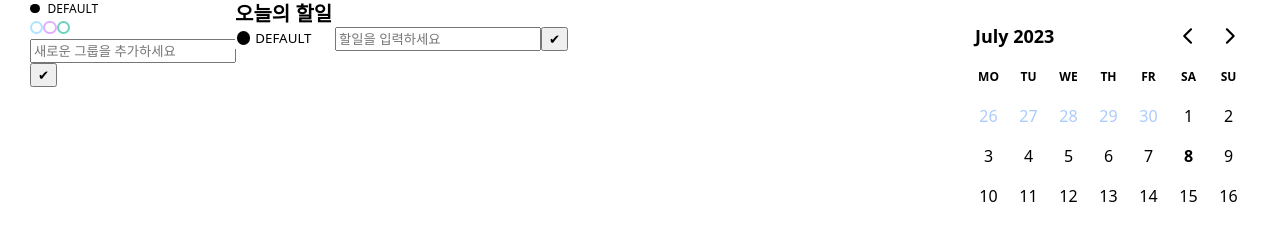
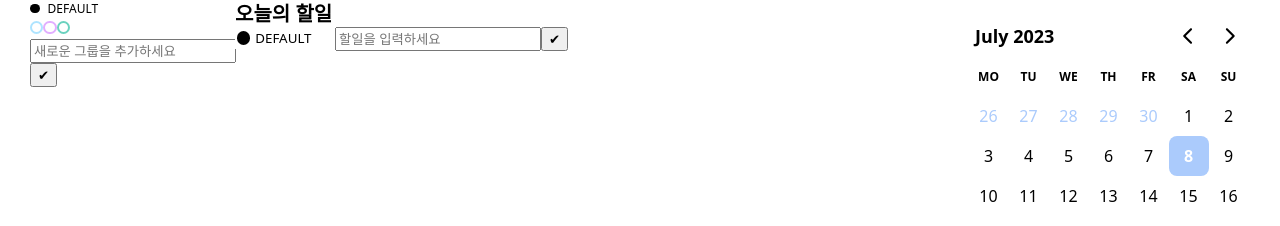
Before and after one commit to cheonyeji/willing, a React (Create React App) app: page / in a window 1280 px wide. Shown: the top 226 px of the page. Built offline with nearby package versions, Linux system fonts and the light colour scheme.

Commit message:
default 선택날짜 오늘로 수정

```diff
--- a/src/components/calendar/ShowCalendar.tsx
+++ b/src/components/calendar/ShowCalendar.tsx
@@ -19,7 +19,7 @@ const css = `
 `;
 
 function ShowCalendar() {
-  const [pickedDate, setPickedDate] = useState<Date>();
+  const [pickedDate, setPickedDate] = useState<Date>(new Date());
   const setselectedDateState = useSetRecoilState(selectedDateState);
   const handleDayClick = (day: Date) => {
     setPickedDate(day);
```
